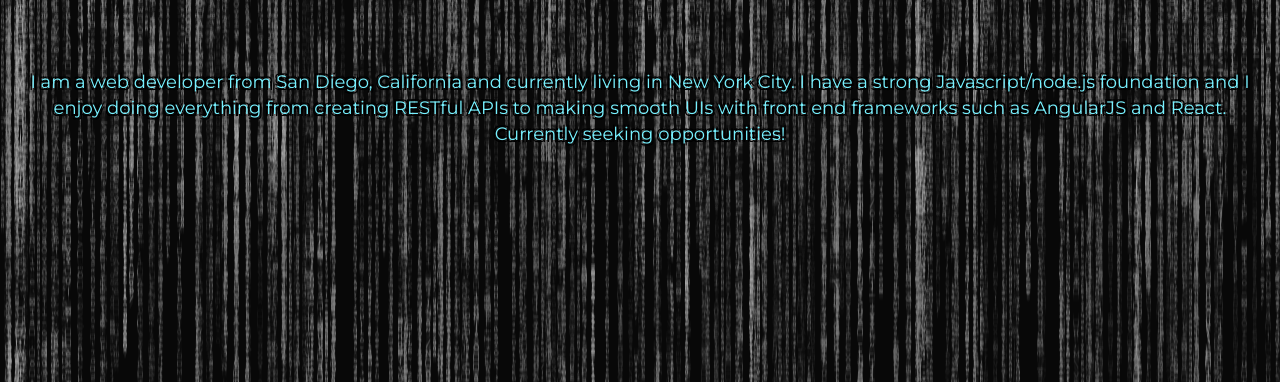
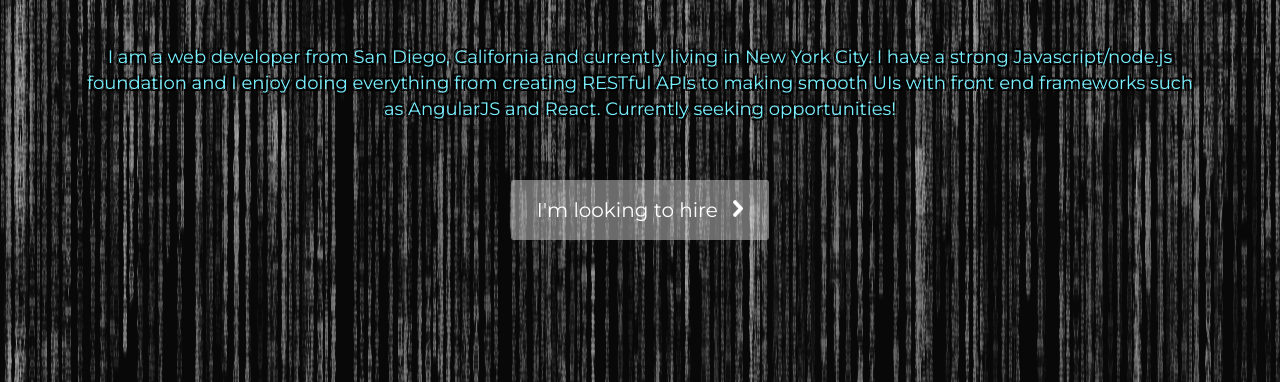
Before and after one commit to bradth01/bradth01.github.io, a website: page index.html in a window 1280 px wide. Shown: the part 222-604 px from the top of the page. Drawn offline with Linux system fonts and the light colour scheme.

Commit message:
added resume button

```diff
--- a/index.html
+++ b/index.html
@@ -46,9 +46,23 @@
                     <h1 id="blurb-title">I ♥ Javascript</h1>
                     <p id="blurb">I am a web developer from San Diego, California and currently living in New York City. I have a strong Javascript/node.js foundation and I enjoy doing everything from creating RESTful APIs to making smooth UIs with front end frameworks such as AngularJS and React. Currently seeking opportunities!
                     </p>
+                    <a href="resume.pdf" class="btn btn-hire">
+                        I'm looking to hire
+                        <span class="icon-chevron-right"></span>
+                    </a>
                 </div>
             </div>
             <div id="projects">
+                 <div class="row">
+                    <div class="portfolio-col-screenshot">
+                        <img alt="DownTime" src="/images/toweltown.png"/>
+                    </div>
+                    <div class="project-info">
+                        <h3 class="project-title">DownTime</h3>
+                        <p class="project-description">Location-tracking productivity app for iOS using React-Native framework that tracks how much time users spend at locations throughout the day. Implemented the Log feature, which dynamically generated an interactive list of editable locations by querying our app’s AsyncStorage component. Implemented custom autocomplete component to improve user experience.</p>
+                    </div>
+                </div>
+                <div class="separator"></div>
                 <div class="row">
                     <div class="portfolio-col-screenshot">
                         <img alt="TowelTown" src="/images/toweltown.png">
@@ -59,16 +73,6 @@
                     </div>
                 </div>
                 <div class="separator"></div>
-                <div class="row">
-                    <div class="portfolio-col-screenshot">
-                        <img alt="DownTime" src="/images/toweltown.png"/>
-                    </div>
-                    <div class="project-info">
-                        <h3 class="project-title">DownTime</h3>
-                        <p class="project-description">Location-tracking productivity app for iOS using React-Native framework that tracks how much time users spend at locations throughout the day. Implemented the Log feature, which dynamically generated an interactive list of editable locations by querying our app’s AsyncStorage component. Implemented custom autocomplete component to improve user experience.</p>
-                    </div>
-                </div>
-                <div class="separator"></div>
             </div>
         </main>
     </body>
--- a/public/sass/_home.scss
+++ b/public/sass/_home.scss
@@ -1,16 +1,17 @@
 $home-text-color: #77F1FF;
+$menu-color: #fff;
 
 #home {
     display: flex;
     margin: 0;
     border: 0;
     vertical-align: baseline;
-    padding: 115px 0 200px;
+    padding: 115px 0 276px;
     background-image: url('../images/matrix.png');
     background-attachment: fixed;
 }
 .container {
-    padding: 0 30px;
+    padding: 0 80px;
     text-align: center;
 }
 #blurb-title {
@@ -25,7 +26,7 @@
 #blurb {
     color: $home-text-color;
     display: block;
-    padding: 35px 0 18px;
+    padding: 10px 0 18px;
     margin-bottom: 20px;
     font-size: 18px;
     line-height: 26px;
@@ -35,3 +36,20 @@
     -2px 2px 0 #000,
      2px 2px 0 #000;
 }
+.btn.btn-hire {
+    background: hsla(0,0%,100%,.4);
+    font-size: 20px;
+    color: $menu-color;
+    text-decoration: none;
+    border-radius: 3px;
+    display: inline-block;
+    padding: 18px 26px;
+    margin-top: 20px;
+}
+.icon-chevron-right {
+    height: 17px;
+    width: 10px;
+    background: url("../images/chevron-right.png");
+    display: inline-block;
+    margin-left: 10px;
+}
--- a/public/sass/_navbar.scss
+++ b/public/sass/_navbar.scss
@@ -1,4 +1,5 @@
 $navbar-color: #77F1FF;
+$menu-color: #fff;
 /*top left navbar logo*/
 /**********************/
 
@@ -9,7 +10,7 @@
     zoom: 1;
     margin: auto;
     background-color: $navbar-color;
-    color: white;
+    color: $menu-color;
     position: fixed;
     width: 100%;
 }
```
Also changed, not shown: public/css/base.css, 1 other file.
